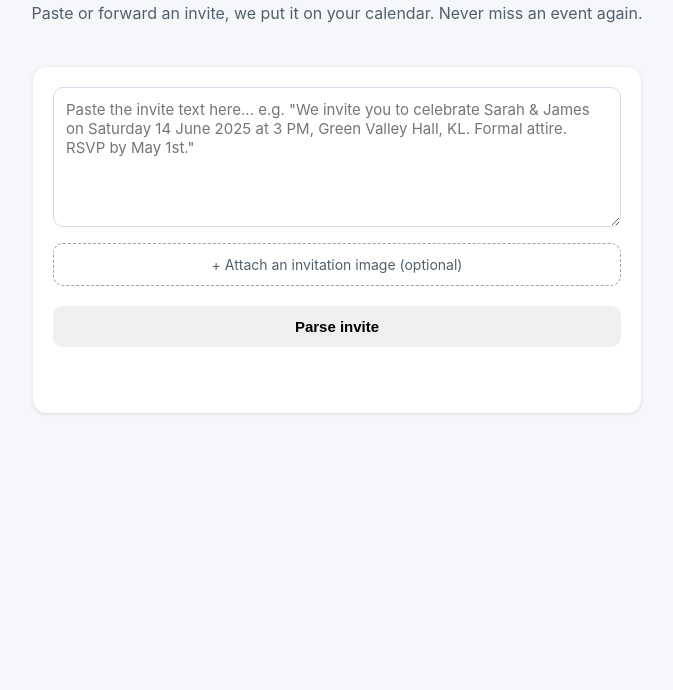
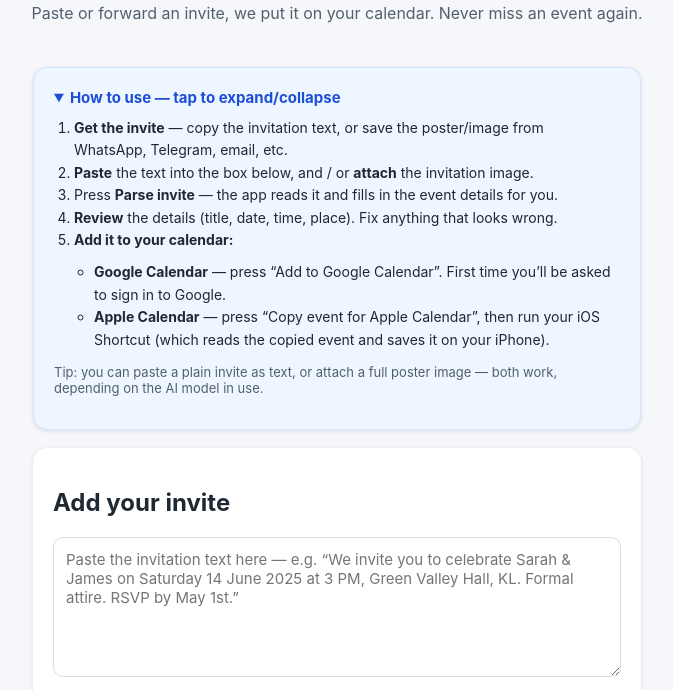
Before and after one commit to shahrizalz/event-manager, a website: page public/index.html in a window 1280 px wide. Shown: the part 69-759 px from the top of the page, without its empty margins (303-976 px from the left). Drawn offline with Linux system fonts and the light colour scheme.

Commit message:
Add expandable how-to instructions using details/summary

```diff
--- a/public/index.html
+++ b/public/index.html
@@ -13,8 +13,27 @@
   </header>
 
   <main>
+    <details class="card howto" open>
+      <summary>How to use — tap to expand/collapse</summary>
+      <ol>
+        <li><strong>Get the invite</strong> — copy the invitation text, or save the poster/image from WhatsApp, Telegram, email, etc.</li>
+        <li><strong>Paste</strong> the text into the box below, and / or <strong>attach</strong> the invitation image.</li>
+        <li>Press <strong>Parse invite</strong> — the app reads it and fills in the event details for you.</li>
+        <li><strong>Review</strong> the details (title, date, time, place). Fix anything that looks wrong.</li>
+        <li>
+          <strong>Add it to your calendar:</strong>
+          <ul>
+            <li><strong>Google Calendar</strong> — press “Add to Google Calendar”. First time you’ll be asked to sign in to Google.</li>
+            <li><strong>Apple Calendar</strong> — press “Copy event for Apple Calendar”, then run your iOS Shortcut (which reads the copied event and saves it on your iPhone).</li>
+          </ul>
+        </li>
+      </ol>
+      <p class="hint">Tip: you can paste a plain invite as text, or attach a full poster image — both work, depending on the AI model in use.</p>
+    </details>
+
     <section class="card">
-      <textarea id="text" rows="6" placeholder="Paste the invite text here... e.g. &quot;We invite you to celebrate Sarah & James on Saturday 14 June 2025 at 3 PM, Green Valley Hall, KL. Formal attire. RSVP by May 1st.&quot;"></textarea>
+      <h2>Add your invite</h2>
+      <textarea id="text" rows="6" placeholder="Paste the invitation text here — e.g. “We invite you to celebrate Sarah & James on Saturday 14 June 2025 at 3 PM, Green Valley Hall, KL. Formal attire. RSVP by May 1st.”"></textarea>
       <label class="file-drop">
         <input type="file" id="image" accept="image/*" />
         <span id="file-name">+ Attach an invitation image (optional)</span>
--- a/public/style.css
+++ b/public/style.css
@@ -89,6 +89,25 @@ button.secondary { background: #111827; color: #fff; }
 
 .hint { color: #52606d; font-size: 13px; }
 
+details.howto {
+  background: #eef6ff;
+  border: 1px solid #d3e6ff;
+}
+details.howto summary {
+  cursor: pointer;
+  font-weight: 700;
+  font-size: 15px;
+  color: #1d4ed8;
+  outline: none;
+}
+details.howto ol,
+details.howto ul {
+  margin: 10px 0 0;
+  padding-left: 20px;
+  line-height: 1.6;
+  font-size: 14px;
+}
+
 .spinner-wrap {
   display: flex;
   align-items: center;
```
